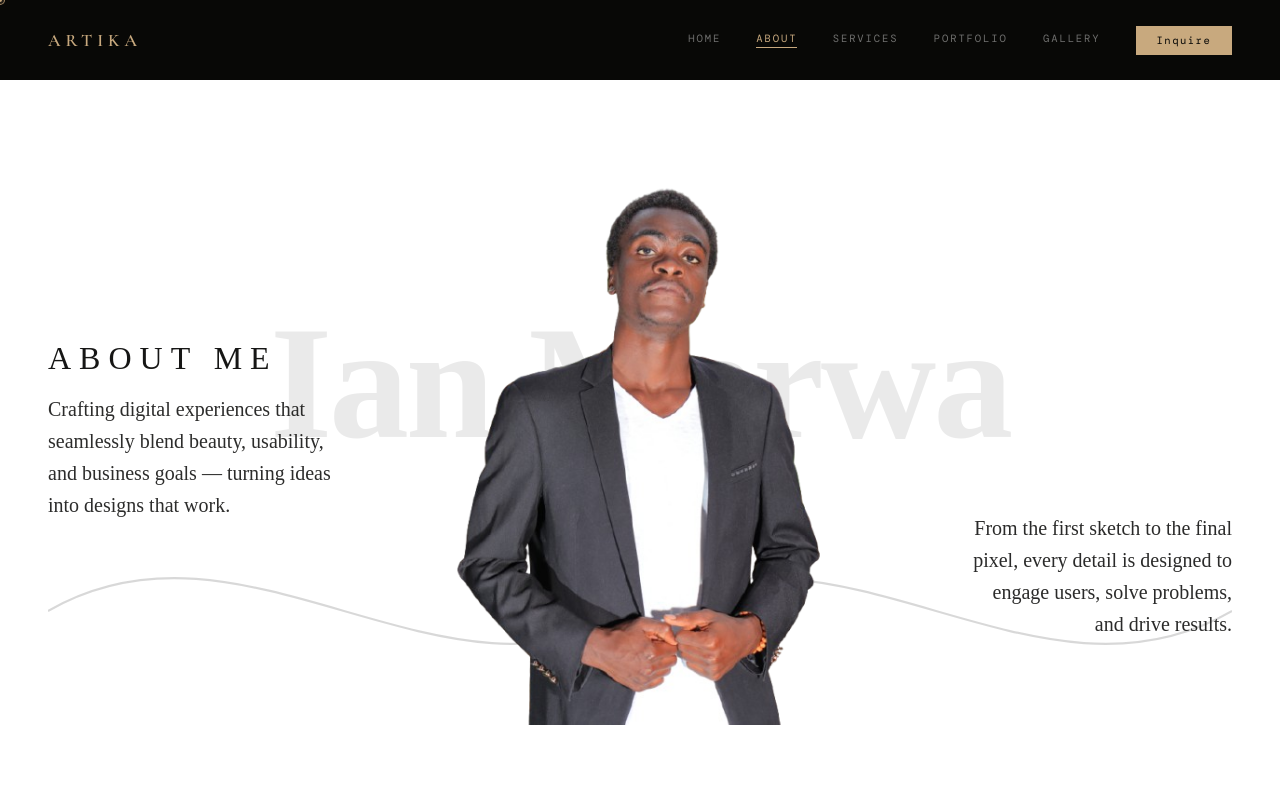
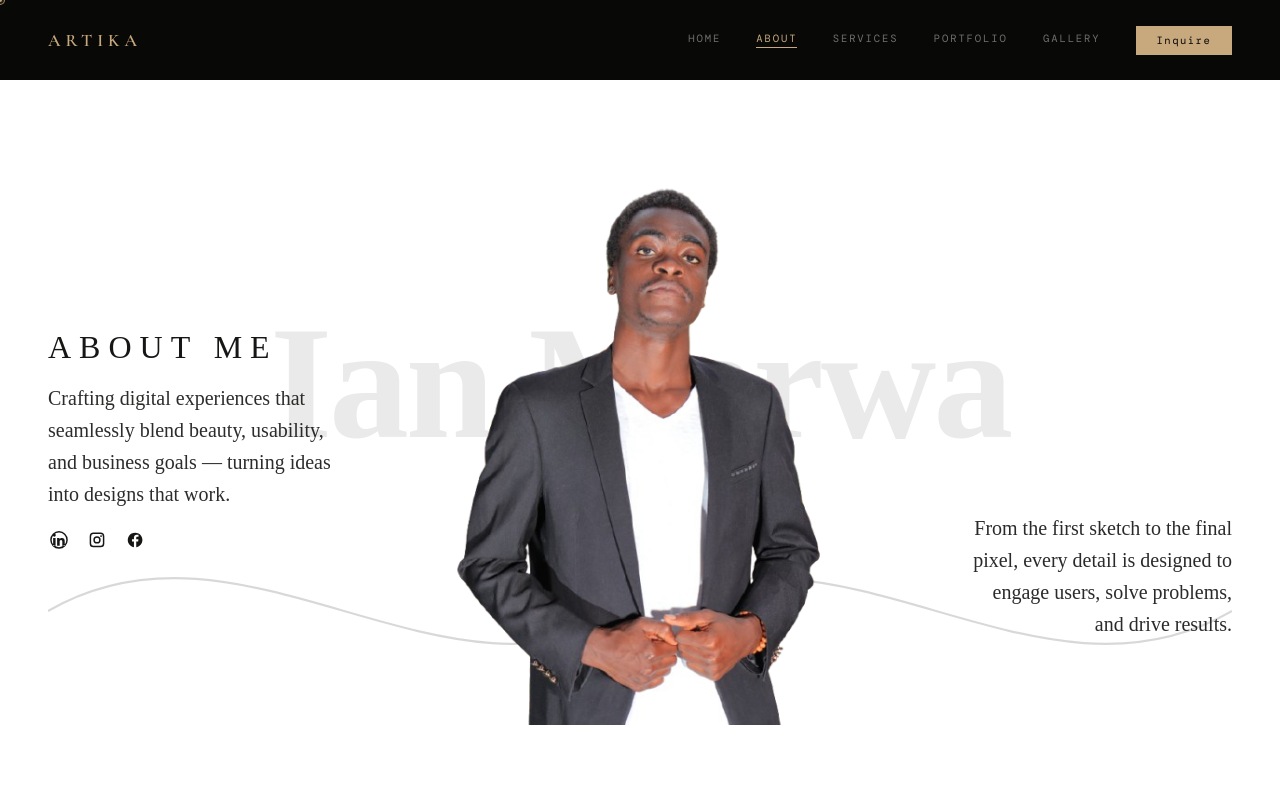
Before and after one commit to ian441/Artika-Graphic-Solutions, a React (Vite) app: page / in a window 1280 px wide. Both pictures are taken after a click on the button "ABOUT". Shown: the top 800 px of the page. Built offline with nearby package versions, Linux system fonts and the light colour scheme; a web font is replaced by a local one.

Commit message:
added social media links to direct us to our social pages

```diff
--- a/src/App.jsx
+++ b/src/App.jsx
@@ -159,7 +159,7 @@ export default function ArtikaGS() {
     <>
       <style>{getGlobalStyles()}</style>
       <Cursor />
-      <Nav page={page} setPage={setPage} scrollY={scrollY} onSecretAdminTrigger={openAdminMode} />
+      <Nav page={page} setPage={setPage} scrollY={scrollY} site={site} onSecretAdminTrigger={openAdminMode} />
       <PageWrapper k={page}>{renderPage()}</PageWrapper>
       <Footer setPage={setPage} site={site} onSecretAdminTrigger={openAdminMode} />
     </>
--- a/src/admin/AdminSite.jsx
+++ b/src/admin/AdminSite.jsx
@@ -35,6 +35,14 @@ export const AdminSite = ({ site, setSite, S, ui = {} }) => {
             <input value={form.email} onChange={(e) => upd("email", e.target.value)} style={S.input} />
             <label style={S.label}>Location</label>
             <input value={form.location} onChange={(e) => upd("location", e.target.value)} style={S.input} placeholder="Nairobi, Kenya" />
+            <label style={S.label}>Instagram URL</label>
+            <input value={form.socialInstagram || ""} onChange={(e) => upd("socialInstagram", e.target.value)} style={S.input} placeholder="https://instagram.com/yourhandle" />
+            <label style={S.label}>LinkedIn URL</label>
+            <input value={form.socialLinkedIn || ""} onChange={(e) => upd("socialLinkedIn", e.target.value)} style={S.input} placeholder="https://linkedin.com/in/yourhandle" />
+            <label style={S.label}>Facebook URL</label>
+            <input value={form.socialFacebook || ""} onChange={(e) => upd("socialFacebook", e.target.value)} style={S.input} placeholder="https://facebook.com/yourpage" />
+            <label style={S.label}>Behance URL</label>
+            <input value={form.socialBehance || ""} onChange={(e) => upd("socialBehance", e.target.value)} style={S.input} placeholder="https://behance.net/yourhandle" />
           </div>
         </div>
         <div>
--- a/src/components/SharedComponents.jsx
+++ b/src/components/SharedComponents.jsx
@@ -143,12 +143,17 @@ export const Cursor = () => {
 
 // Navigation bar
 // Navigation bar
-export const Nav = ({ page, setPage, scrollY, onSecretAdminTrigger }) => {
+export const Nav = ({ page, setPage, scrollY, site, onSecretAdminTrigger }) => {
   const past = scrollY > 50;
   const [isMenuOpen, setIsMenuOpen] = useState(false);
   const [isMobile, setIsMobile] = useState(false);
   const { startSecretPress, cancelSecretPress, registerSecretTap } = useSecretAdminGesture(onSecretAdminTrigger);
   const links = ["Home","About", "Services",  "Portfolio", "Gallery"];
+  const socialLinks = [
+    { label: "IG", href: site?.socialInstagram },
+    { label: "BE", href: site?.socialBehance },
+    { label: "LI", href: site?.socialLinkedIn },
+  ].filter((item) => item.href);
 
   // Check if screen is mobile
   useEffect(() => {
@@ -495,11 +500,13 @@ export const Nav = ({ page, setPage, scrollY, onSecretAdminTrigger }) => {
               opacity: isMenuOpen ? 1 : 0,
               transition: `all 0.3s ease ${links.length * 0.1 + 0.1}s`,
             }}>
-              {["IG", "BE", "LI"].map((s, i) => (
+              {socialLinks.map((item) => (
                 <a
-                  key={i}
+                  key={item.label}
                   data-hover
-                  href="#"
+                  href={item.href}
+                  target="_blank"
+                  rel="noreferrer"
                   style={{
                     fontFamily: "'DM Mono',monospace",
                     fontSize: "0.8rem",
@@ -512,7 +519,7 @@ export const Nav = ({ page, setPage, scrollY, onSecretAdminTrigger }) => {
                   onMouseEnter={(e) => (e.target.style.color = "#C8A97E")}
                   onMouseLeave={(e) => (e.target.style.color = "rgba(255,255,255,0.4)")}
                 >
-                  {s}
+                  {item.label}
                 </a>
               ))}
             </div>
@@ -581,6 +588,11 @@ export const Marquee = () => {
 // Footer
 export const Footer = ({ setPage, site, onSecretAdminTrigger }) => {
   const { startSecretPress, cancelSecretPress, registerSecretTap } = useSecretAdminGesture(onSecretAdminTrigger);
+  const socialLinks = [
+    { label: "Instagram", href: site?.socialInstagram },
+    { label: "Behance", href: site?.socialBehance },
+    { label: "LinkedIn", href: site?.socialLinkedIn },
+  ].filter((item) => item.href);
 
   return (
     <footer
@@ -627,11 +639,13 @@ export const Footer = ({ setPage, site, onSecretAdminTrigger }) => {
         2024 All rights reserved
       </div>
       <div style={{ display: "flex", gap: "2rem" }}>
-        {["Instagram", "Behance", "LinkedIn"].map((s) => (
+        {socialLinks.map((item) => (
           <a
-            key={s}
+            key={item.label}
             data-hover
-            href="#"
+            href={item.href}
+            target="_blank"
+            rel="noreferrer"
             style={{
               fontFamily: "'DM Mono',monospace",
               fontSize: "0.58rem",
@@ -644,7 +658,7 @@ export const Footer = ({ setPage, site, onSecretAdminTrigger }) => {
             onMouseEnter={(e) => (e.target.style.color = "#C8A97E")}
             onMouseLeave={(e) => (e.target.style.color = "rgba(255,255,255,0.28)")}
           >
-            {s}
+            {item.label}
           </a>
         ))}
       </div>
--- a/src/pages/PageAbout.jsx
+++ b/src/pages/PageAbout.jsx
@@ -1,12 +1,44 @@
 import React, { useState, useEffect } from "react";
 import { FadeUp } from "../components/SharedComponents";
 import { useInView } from "../hooks/useCustomHooks";
+import profileImage from "../public/images/IMG_0018.JPG__1_-removebg-preview.png";
+
+const Icon = ({ name, size = 24, color = "currentColor", style = {} }) => {
+  const icons = {
+    linkedin: (
+      <path d="M6.94 8.5A1.56 1.56 0 1 0 6.94 5.38a1.56 1.56 0 0 0 0 3.12ZM5.6 10.02h2.67v8.38H5.6v-8.38Zm4.34 0h2.56v1.15h.04c.36-.67 1.23-1.37 2.53-1.37 2.7 0 3.2 1.78 3.2 4.1v4.5H15.6v-3.99c0-.95-.02-2.18-1.33-2.18-1.33 0-1.53 1.04-1.53 2.11v4.06H9.94v-8.38ZM12 2.4A9.6 9.6 0 1 0 12 21.6 9.6 9.6 0 0 0 12 2.4Zm0 1.6A8 8 0 1 1 12 20A8 8 0 0 1 12 4Z" />
+    ),
+    instagram: (
+      <path d="M8.2 4h7.6A4.2 4.2 0 0 1 20 8.2v7.6a4.2 4.2 0 0 1-4.2 4.2H8.2A4.2 4.2 0 0 1 4 15.8V8.2A4.2 4.2 0 0 1 8.2 4Zm0 1.6A2.6 2.6 0 0 0 5.6 8.2v7.6a2.6 2.6 0 0 0 2.6 2.6h7.6a2.6 2.6 0 0 0 2.6-2.6V8.2a2.6 2.6 0 0 0-2.6-2.6H8.2Zm8.2 1.2a1 1 0 1 1 0 2 1 1 0 0 1 0-2ZM12 8a4 4 0 1 1 0 8.01A4 4 0 0 1 12 8Zm0 1.6a2.4 2.4 0 1 0 0 4.81 2.4 2.4 0 0 0 0-4.8Z" />
+    ),
+    facebook: (
+      <path d="M13.34 20v-6.25h2.1l.31-2.44h-2.41V9.75c0-.7.2-1.18 1.2-1.18h1.29V6.39c-.22-.03-.99-.1-1.87-.1-1.85 0-3.12 1.13-3.12 3.2v1.82H8.75v2.44h2.09V20A8 8 0 1 1 13.34 20Z" />
+    ),
+    lightbulb: <path d="M12 3.5a5.5 5.5 0 0 0-3.5 9.74c.65.57 1 1.23 1.12 1.96h4.76c.12-.73.47-1.4 1.12-1.96A5.5 5.5 0 0 0 12 3.5Zm-1.7 13.3h3.4v1.1a1.7 1.7 0 1 1-3.4 0v-1.1Z" />,
+    users: <path d="M9.25 11.5a2.75 2.75 0 1 0 0-5.5 2.75 2.75 0 0 0 0 5.5Zm5.5-1a2.25 2.25 0 1 0 0-4.5 2.25 2.25 0 0 0 0 4.5ZM4.5 17.25A3.75 3.75 0 0 1 8.25 13.5h2a3.75 3.75 0 0 1 3.75 3.75v.75H4.5v-.75Zm10.5.75v-.75c0-.96-.26-1.86-.72-2.63h.47a3.25 3.25 0 0 1 3.25 3.25V18H15Z" />,
+    award: <path d="M12 4.25 14 8.3l4.48.65-3.24 3.16.76 4.46L12 14.47l-4 2.1.76-4.46L5.52 8.95 10 8.3 12 4.25Zm-2.1 12.8h4.2V20l-2.1-1.18L9.9 20v-2.95Z" />,
+    compass: <path d="M12 3.5A8.5 8.5 0 1 0 20.5 12 8.51 8.51 0 0 0 12 3.5Zm2.93 5.57-1.86 4.8-4.8 1.86 1.86-4.8 4.8-1.86ZM12 5.1A6.9 6.9 0 1 1 5.1 12 6.9 6.9 0 0 1 12 5.1Z" />,
+    plus: <path d="M11.2 5h1.6v6.2H19v1.6h-6.2V19h-1.6v-6.2H5v-1.6h6.2V5Z" />,
+    minus: <path d="M5 11.2h14v1.6H5z" />,
+  };
+
+  return (
+    <svg viewBox="0 0 24 24" aria-hidden="true" style={{ width: size, height: size, display: "block", fill: color, ...style }}>
+      {icons[name]}
+    </svg>
+  );
+};
 
 export const PageAbout = ({ site }) => {
   const [ref, inView] = useInView(0.1);
   const [hoveredValue, setHoveredValue] = useState(null);
   const [openFaq, setOpenFaq] = useState(null);
   const [isMobile, setIsMobile] = useState(false);
+  const socialLinks = [
+    { name: "linkedin", href: site?.socialLinkedIn, label: "LinkedIn" },
+    { name: "instagram", href: site?.socialInstagram, label: "Instagram" },
+    { name: "facebook", href: site?.socialFacebook, label: "Facebook" },
+  ].filter((item) => item.href);
 
   useEffect(() => {
     const checkMobile = () => {
@@ -44,7 +76,7 @@ export const PageAbout = ({ site }) => {
       position: "Founder & Designer",
       // random about message for personal tone
       bio: "I'm a one‑person studio obsessed with clean typography, thoughtful color palettes, and making quiet, lasting work. When I'm not behind the screen you can find me hiking or experimenting with analog collage.",
-      image: "src/public/images/IMG_0018.JPG__1_-removebg-preview.png",
+      image: profileImage,
       social: { linkedin: "#", twitter: "#" },
     },
   ];
@@ -112,15 +144,18 @@ export const PageAbout = ({ site }) => {
         zIndex: 3,
         display: "flex",
         justifyContent: "center",
+        margin: isMobile ? "0 auto" : "0",
       }}
     >
       <img
         src={teamMembers[0].image}
         alt={teamMembers[0].name}
         style={{
-          width: isMobile ? "240px" : "380px",
+          width: isMobile ? "min(72vw, 240px)" : "380px",
+          maxWidth: "100%",
           height: "auto",
           objectFit: "cover",
+          display: "block",
         }}
       />
     </div>
@@ -190,9 +225,22 @@ export const PageAbout = ({ site }) => {
           gap: "1rem",
           color: isMobile ? "#C8A97E" : "inherit",
         }}>
-          <i className="fab fa-linkedin"></i>
-          <i className="fab fa-instagram"></i>
-          <i className="fab fa-dribbble"></i>
+          {socialLinks.map((item) => (
+            <a
+              key={item.name}
+              href={item.href}
+              target="_blank"
+              rel="noreferrer"
+              aria-label={item.label}
+              style={{
+                color: "inherit",
+                textDecoration: "none",
+                display: "inline-flex",
+              }}
+            >
+              <Icon name={item.name} size={22} color={isMobile ? "#C8A97E" : "#161615"} />
+            </a>
+          ))}
         </div>
       </FadeUp>
     </div>
@@ -548,14 +596,7 @@ export const PageAbout = ({ site }) => {
               textAlign: isMobile ? "center" : "left"
             }}>
               <div style={{ marginBottom: "1.5rem" }}>
-                <i
-                  className="fas fa-compass"
-                  style={{
-                    fontSize: isMobile ? "2.8rem" : "3.5rem",
-                    color: "#C8A97E",
-                    opacity: 0.9,
-                  }}
-                ></i>
+                <Icon name="compass" size={isMobile ? 44 : 56} color="#C8A97E" style={{ opacity: 0.9 }} />
               </div>
 
               <div style={{
@@ -711,15 +752,15 @@ export const PageAbout = ({ site }) => {
                   }}
                 ></div>
                 <div style={{ marginBottom: "1.5rem", textAlign: isMobile ? "center" : "left" }}>
-                  <i
-                    className={value.icon}
+                  <Icon
+                    name={value.icon.replace("fas fa-", "")}
+                    size={isMobile ? 40 : 45}
+                    color="#C8A97E"
                     style={{
-                      fontSize: isMobile ? "2.5rem" : "2.8rem",
-                      color: "#C8A97E",
                       transition: "all 0.3s",
                       opacity: hoveredValue === index ? 1 : 0.7,
                     }}
-                  ></i>
+                  />
                 </div>
                 <h3
                   style={{
@@ -797,16 +838,16 @@ export const PageAbout = ({ site }) => {
                   >
                     {f.q}
                   </h3>
-                  <i
-                    className={`fas ${openFaq === i ? 'fa-minus' : 'fa-plus'}`}
+                  <Icon
+                    name={openFaq === i ? "minus" : "plus"}
+                    size={16}
+                    color="#C8A97E"
                     style={{
-                      fontSize: "1rem",
-                      color: "#C8A97E",
                       transition: "transform 0.3s ease",
                       transform: openFaq === i ? "rotate(180deg)" : "rotate(0deg)",
                       flexShrink: 0,
                     }}
-                  ></i>
+                  />
                 </button>
                 <div
                   style={{
--- a/src/utils/constants.js
+++ b/src/utils/constants.js
@@ -34,6 +34,10 @@ export const DEFAULT_SITE = {
   established: "Est. 2024",
   location: "Nairobi, Kenya",
   email: "hello@artika-gs.com",
+  socialInstagram: "https://instagram.com/yourhandle",
+  socialLinkedIn: "https://linkedin.com/in/yourhandle",
+  socialFacebook: "https://facebook.com/yourpage",
+  socialBehance: "https://behance.net/yourhandle",
   aboutShort: "Artika Graphics Solutions is a boutique design studio working at the intersection of identity, editorial, and experience design.",
   aboutLong: "Founded on the principle that restraint and precision outperform noise, we partner with brands who understand the long-term value of considered design.",
   stat1: "12+", stat1Label: "Years experience",
```
